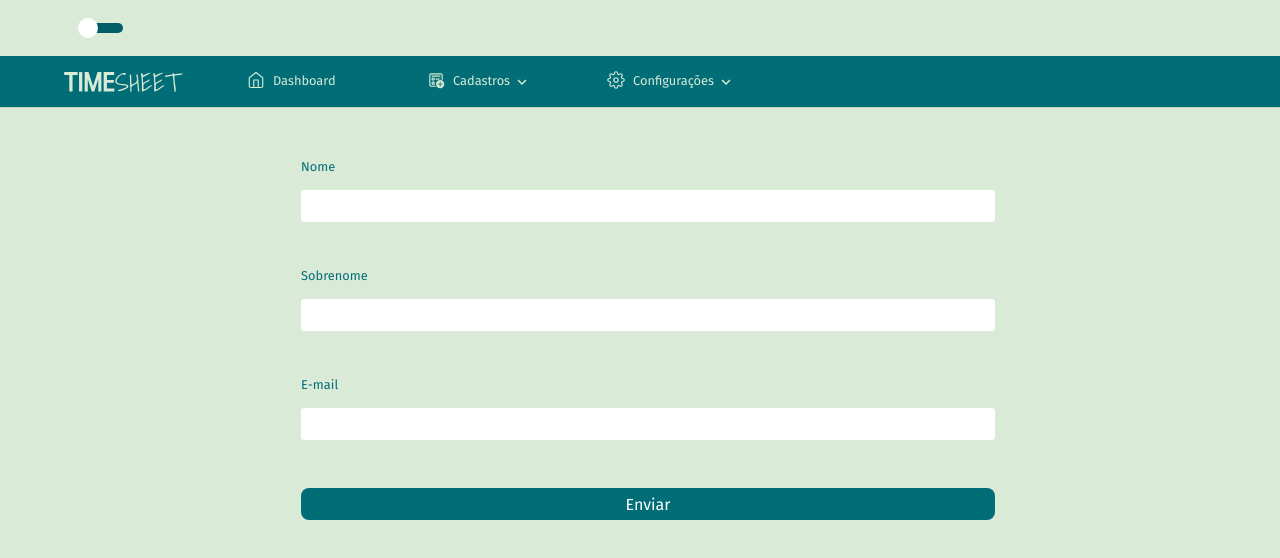
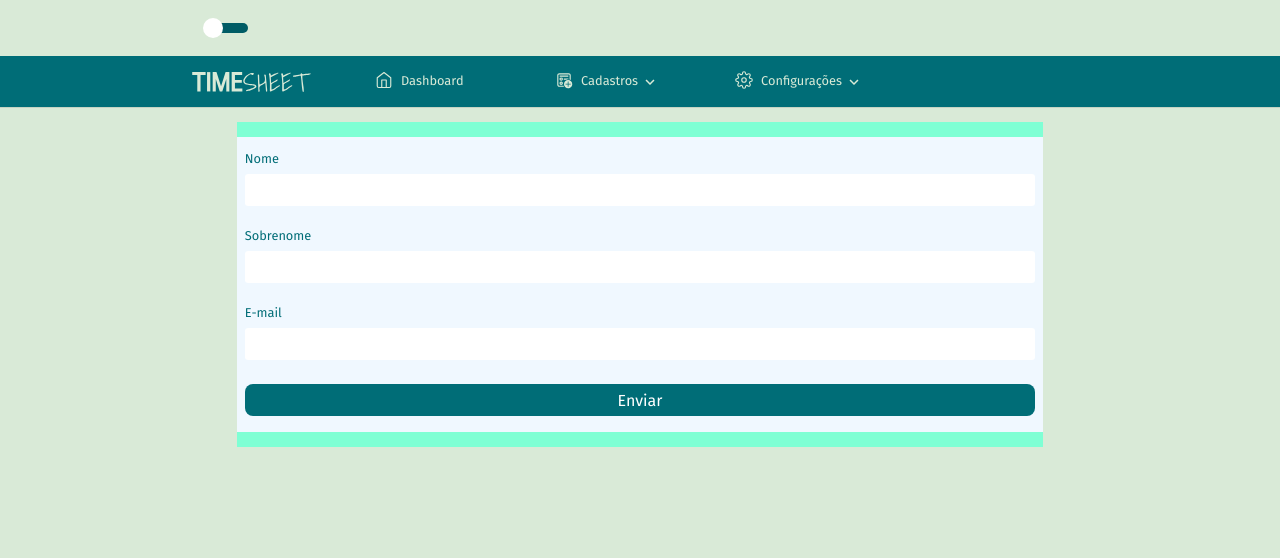
Before and after one commit to juniormartinxo/saros, a React (Create React App) app: page /usuarios in a window 1280 px wide. Shown: the top 558 px of the page. Built offline with nearby package versions, Linux system fonts and the light colour scheme.

Commit message:
Alteração do estilo do container

```diff
--- a/src/components/Navbar/navbar.styled.tsx
+++ b/src/components/Navbar/navbar.styled.tsx
@@ -14,7 +14,7 @@ const MenuStyled = styled.ul`
   justify-content: flex-start;
   list-style: none;
   margin: 0 auto;
-  width: 90%;
+  width: 70%;
 `
 
 const MenuItemLinkStyled = styled.a`
--- a/src/components/container/container.styled.tsx
+++ b/src/components/container/container.styled.tsx
@@ -1,8 +1,9 @@
 import styled from 'styled-components/macro'
 
 const ContainerStyled = styled.div`
-  width: 90%;
+  width: 70%;
   margin: 0 auto;
   padding: 15px 0;
+  background-color: aquamarine;
 `
 export { ContainerStyled }
--- a/src/components/header/header.styled.tsx
+++ b/src/components/header/header.styled.tsx
@@ -2,7 +2,7 @@ import styled from 'styled-components/macro'
 
 const ContainerHeaderStyled = styled.div`
   display: flex;
-  width: 90%;
+  width: 70%;
   margin: 0 auto;
   padding: 10px 0;
 `
--- a/src/resources/styles/form.styled.ts
+++ b/src/resources/styles/form.styled.ts
@@ -5,11 +5,8 @@ const Form = styled.form`
   flex-direction: column;
   align-items: center;
   justify-content: center;
-  width: 70%;
   height: 100%;
-  padding: 0.5rem;
-  border-radius: 0.5rem;
-  margin: 0 auto;
+  background-color: aliceblue;
 `
 
 const Input = styled.input`
@@ -18,7 +15,6 @@ const Input = styled.input`
   border-radius: 0.2rem;
   border: none;
   padding: 0.5rem;
-  margin: 0.5rem;
   font-size: 1rem;
 
   &:focus {
@@ -40,7 +36,6 @@ const Container = styled.div`
 const Errors = styled.span`
   color: ${(props) => props.theme.colors.danger};
   font-size: 0.8rem;
-  margin: 0.5rem;
 `
 
 const Button = styled.button`
@@ -49,7 +44,7 @@ const Button = styled.button`
   border-radius: 0.5rem;
   border: none;
   padding: 0.5rem;
-  margin: 0.5rem;
+  margin: 0.5rem 0;
   font-size: 1rem;
   background-color: ${(props) => props.theme.colors.primary};
   color: ${(props) => props.theme.colors.white};
@@ -58,7 +53,7 @@ const Button = styled.button`
 
 const Label = styled.label`
   font-size: 0.8rem;
-  margin: 0.5rem;
+  margin: 0.5rem 0;
   text-align: justify;
 `
 
```
